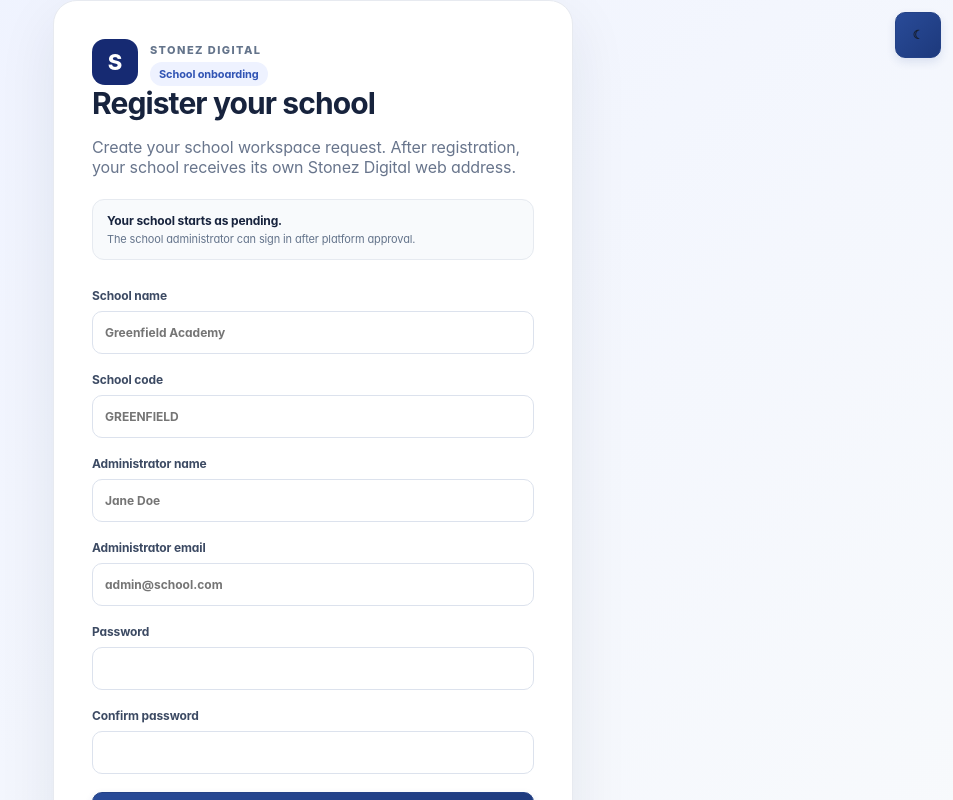
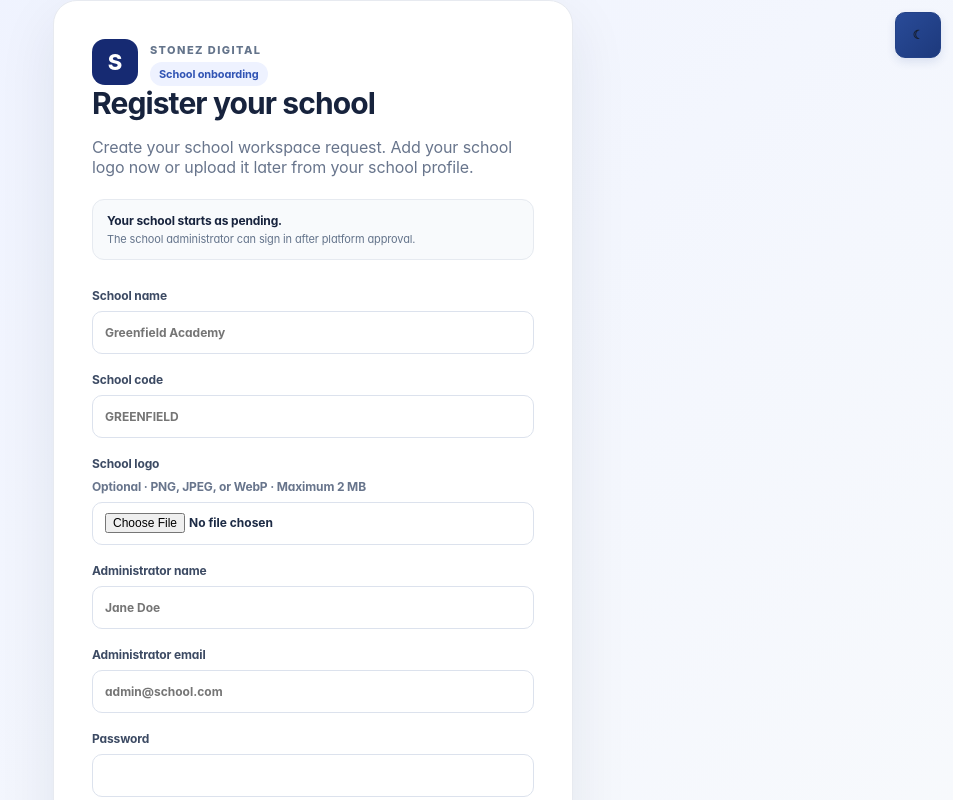
Before and after one commit to Stonez-Digital/user-management-app, a Next.js app in the folder frontend/: page /school-signup in a window 1280 px wide. Shown: the top 800 px of the page, without its empty margins (327-1280 px from the left). Built offline with nearby package versions, Linux system fonts and the light colour scheme.

Commit message:
Add optional school logo to school registration

```diff
--- a/frontend/app/school-signup/page.tsx
+++ b/frontend/app/school-signup/page.tsx
@@ -3,33 +3,53 @@ import {useState} from "react";
 
 async function readResponse(response:Response){const text=await response.text();if(!text)return {};try{return JSON.parse(text)}catch{return {error:`API returned HTTP ${response.status}`}}}
 
+const allowedLogoTypes=["image/png","image/jpeg","image/webp"];
+const maxLogoBytes=2*1024*1024;
+
 export default function SchoolSignup(){
  const [form,setForm]=useState({school_name:"",school_code:"",admin_name:"",admin_email:"",admin_password:"",confirm_password:""});
+ const [logo,setLogo]=useState<File|null>(null);
  const [error,setError]=useState(""); const [success,setSuccess]=useState(""); const [assignedDomain,setAssignedDomain]=useState(""); const [loading,setLoading]=useState(false);
  function update(key:string,value:string){setForm(v=>({...v,[key]:value}))}
- async function submit(e:React.FormEvent){e.preventDefault();setError("");setSuccess("");
+ function selectLogo(file:File|null){
+  setError("");
+  if(!file){setLogo(null);return}
+  if(!allowedLogoTypes.includes(file.type)){setError("School logo must be a PNG, JPEG, or WebP image.");return}
+  if(file.size===0||file.size>maxLogoBytes){setError("School logo must be no larger than 2 MB.");return}
+  setLogo(file);
+ }
+ async function submit(e:React.FormEvent){
+  e.preventDefault();setError("");setSuccess("");setAssignedDomain("");
   if(form.admin_password!==form.confirm_password){setError("Passwords do not match");return}
   setLoading(true);
   try{
-   const r=await fetch("/backend/auth/school-signup",{method:"POST",headers:{"Content-Type":"application/json"},body:JSON.stringify({school_name:form.school_name,school_code:form.school_code,admin_name:form.admin_name,admin_email:form.admin_email,admin_password:form.admin_password})});
+   const payload=new FormData();
+   payload.append("school_name",form.school_name);
+   payload.append("school_code",form.school_code);
+   payload.append("admin_name",form.admin_name);
+   payload.append("admin_email",form.admin_email);
+   payload.append("admin_password",form.admin_password);
+   if(logo)payload.append("logo",logo,logo.name);
+   const r=await fetch("/backend/auth/school-signup",{method:"POST",body:payload});
    const d=await readResponse(r);
    if(!r.ok)throw Error(d?.error?.message||d?.error||"Unable to submit school onboarding");
    setAssignedDomain(d?.school?.domain||"");
-   setSuccess("School registration submitted. Your school domain has been reserved and will become active after Stonez Digital approves the school.");
+   setSuccess("School registration submitted. Your school logo has been saved with the registration. Your school domain will become active after Stonez Digital approves the school.");
   }catch(e){setError(e instanceof Error?e.message:"Unable to submit school onboarding")}finally{setLoading(false)}
  }
  return <main className="auth-shell"><section className="auth-card auth-card-wide">
   <div className="auth-brand"><div className="brand-mark">S</div><div><p className="eyebrow">STONEZ DIGITAL</p><span className="tenant-badge">School onboarding</span></div></div>
-  <h1>Register your school</h1><p className="muted">Create your school workspace request. After registration, your school receives its own Stonez Digital web address.</p>
+  <h1>Register your school</h1><p className="muted">Create your school workspace request. Add your school logo now or upload it later from your school profile.</p>
   <div className="tenant-note"><strong>Your school starts as pending.</strong><span>The school administrator can sign in after platform approval.</span></div>
   <form onSubmit={submit} className="form">
    <label>School name<input value={form.school_name} onChange={e=>update("school_name",e.target.value)} placeholder="Greenfield Academy" required/></label>
    <label>School code<input value={form.school_code} onChange={e=>update("school_code",e.target.value.toUpperCase())} placeholder="GREENFIELD" maxLength={50} required/></label>
+   <label>School logo <span className="muted">Optional · PNG, JPEG, or WebP · Maximum 2 MB</span><input type="file" accept="image/png,image/jpeg,image/webp" onChange={e=>selectLogo(e.target.files?.[0]||null)}/>{logo&&<span className="muted">Selected: {logo.name} · {(logo.size/1024).toFixed(0)} KB</span>}</label>
    <label>Administrator name<input value={form.admin_name} onChange={e=>update("admin_name",e.target.value)} placeholder="Jane Doe" required/></label>
    <label>Administrator email<input type="email" value={form.admin_email} onChange={e=>update("admin_email",e.target.value)} placeholder="admin@school.com" required/></label>
    <label>Password<input type="password" value={form.admin_password} onChange={e=>update("admin_password",e.target.value)} minLength={8} autoComplete="new-password" required/></label>
    <label>Confirm password<input type="password" value={form.confirm_password} onChange={e=>update("confirm_password",e.target.value)} minLength={8} autoComplete="new-password" required/></label>
-   {error&&<div className="error">{error}</div>}{success&&<div className="success">{success}{assignedDomain&&<p><strong>Your reserved school domain:</strong> https://{assignedDomain}</p>}<p>Your school administrator can sign in after approval and domain activation.</p></div>}
+   {error&&<div className="error" role="alert">{error}</div>}{success&&<div className="success" role="status">{success}{assignedDomain&&<p><strong>Your reserved school domain:</strong> https://{assignedDomain}</p>}<p>Your school administrator can sign in after approval and domain activation.</p></div>}
    <button disabled={loading}>{loading?"Submitting...":"Submit school onboarding"}</button>
   </form>
   <div className="auth-footer"><span>Already have an approved school?</span><span>Your school domain will be available after approval.</span></div>
```
